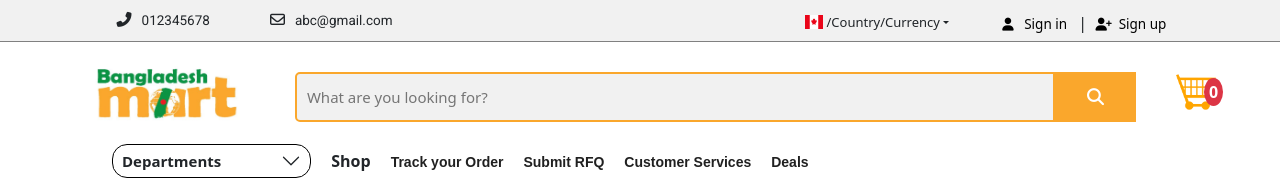
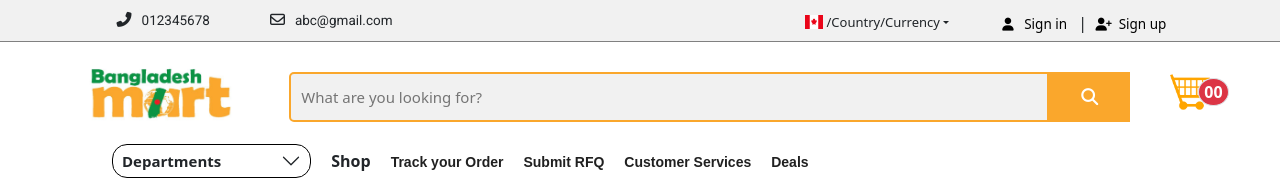
Before and after one commit to karmasangsthan-dev/bdmart, a Next.js app: page / in a window 1280 px wide. Shown: the top 180 px of the page. Built offline with nearby package versions, Linux system fonts and the light colour scheme; no server answers.

Commit message:
mod: cart quantity

```diff
--- a/components/Product/ProductCard.js
+++ b/components/Product/ProductCard.js
@@ -26,7 +26,7 @@ export default function ProductCard({ product }) {
       const userId = user?._id;
       const productId = product?._id;
       if (user?.cart?.find((pro) => pro?._id === product?._id)) {
-        return toast("Product already added", { id: "addToCart" });
+        return toast.error("Product already added", { id: "addToCart" });
       }
       addProductToCart({ token, userId, productId });
       dispatch(addToCart(product));
--- a/components/Shared/Header/Header.js
+++ b/components/Shared/Header/Header.js
@@ -178,11 +178,16 @@ const Header = () => {
                   />
                 </Link>
                 <span
-                  className="bg-danger d-inline-block rounded-circle text-white fs-6  fw-bold"
-                  style={{ padding: "2px 5px", margin: "0 -15px" }}
+                  className=" d-inline-block text-white rounded-circle bg-danger fs-6  fw-semibold border"
+                  style={{
+                    padding: "1px 5px",
+                    margin: "0 -15px",
+                  }}
                 >
                   {" "}
-                  {user?.cart?.length}
+                  {user?.cart?.length < 10
+                    ? `0${user?.cart?.length}`
+                    : user?.cart.length}
                 </span>
               </div>
             </div>
```
